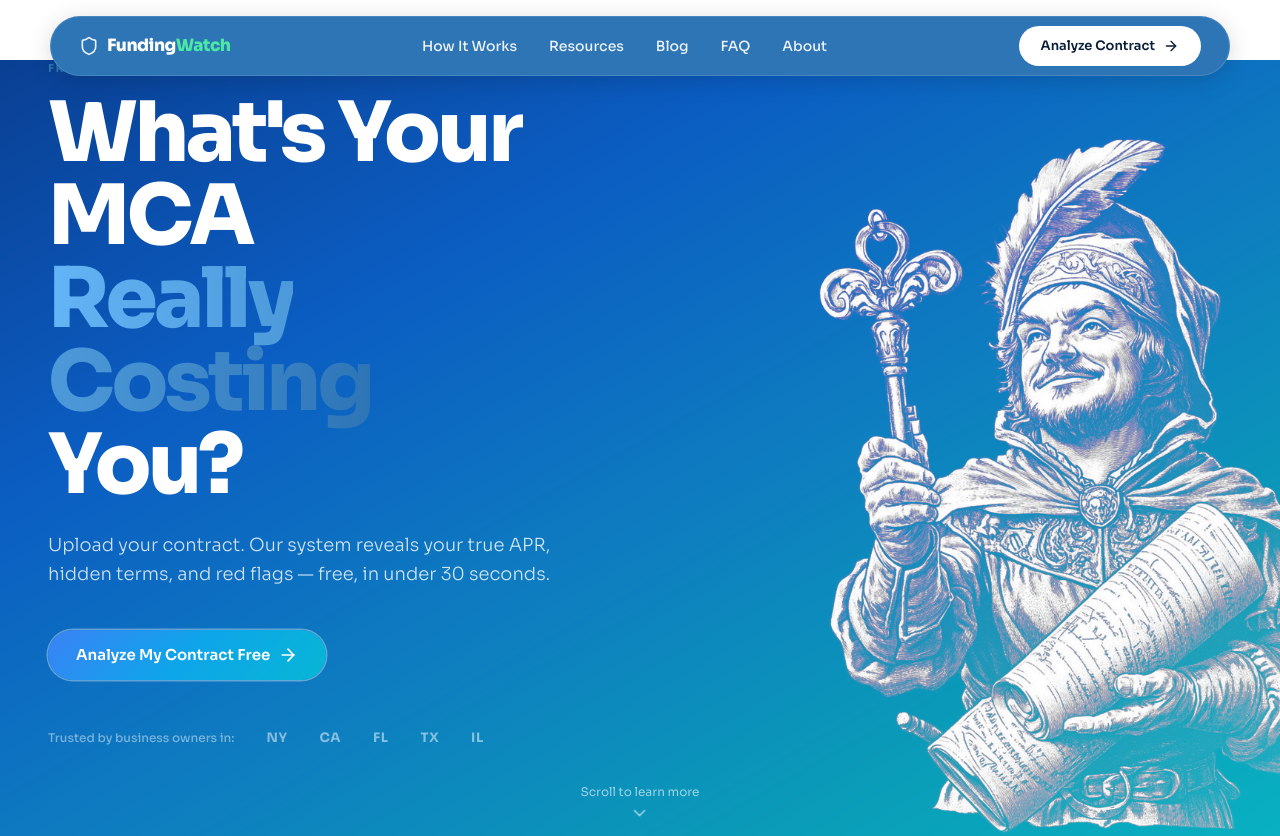
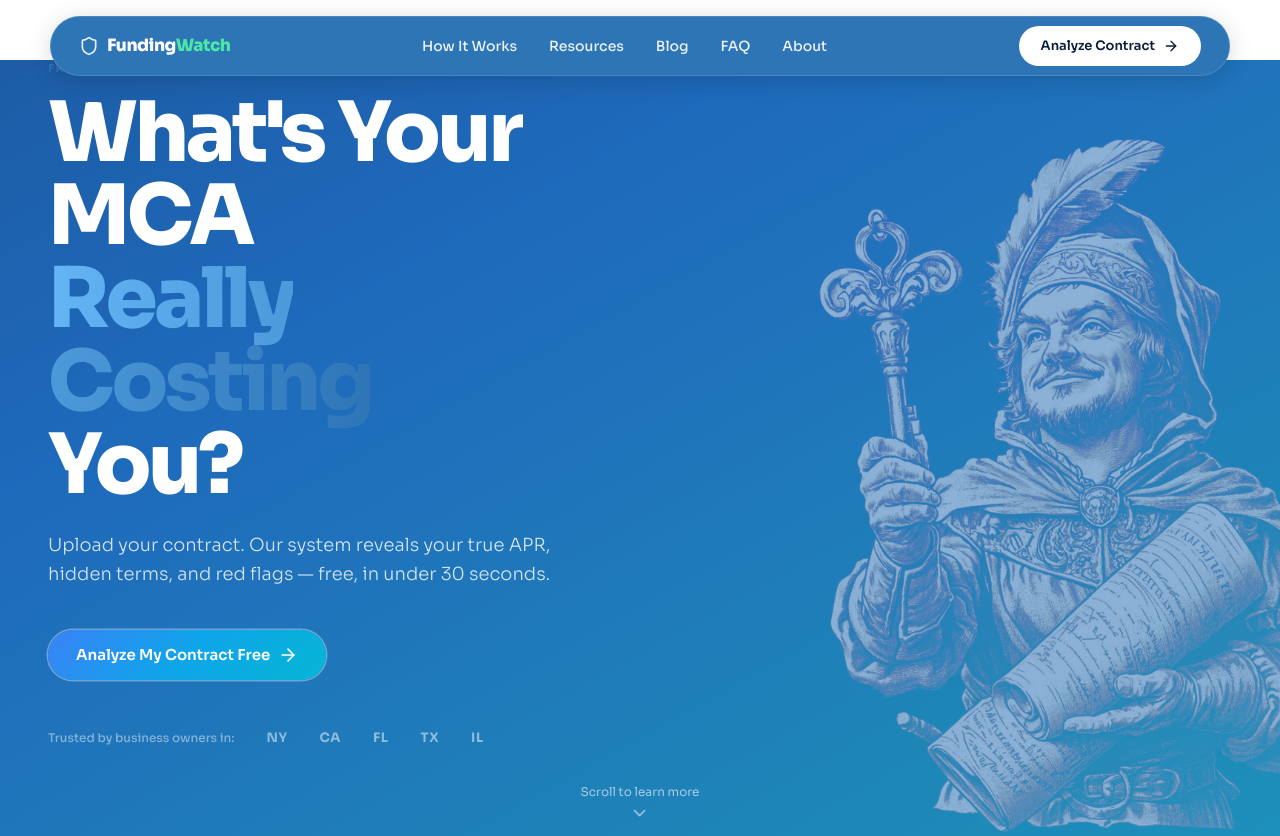
Before and after one commit to tchogorian/fundingwatch, a Next.js app: page / in a window 1280 px wide. Shown: the top 836 px of the page. Built offline with nearby package versions, Linux system fonts and the light colour scheme.

Commit message:
design update

```diff
--- a/src/app/globals.css
+++ b/src/app/globals.css
@@ -560,11 +560,21 @@ h3 {
 /* ========== HERO ========== */
 /* Uses hero-composite.png so background works; replace with /images/hero-bg.jpg when you have a final hero image */
 .hero {
+  background-color: #2E75B6;
   background-image: url("/images/hero-composite.png");
   background-size: cover;
   background-position: center top;
   min-height: 100vh;
   position: relative;
+}
+/* Solid blue overlay so hero reads as one color; figure in composite still shows through */
+.hero::before {
+  content: "";
+  position: absolute;
+  inset: 0;
+  background: #2E75B6;
+  opacity: 0.55;
+  pointer-events: none;
 }
 .hero-inner {
   position: relative;
```
